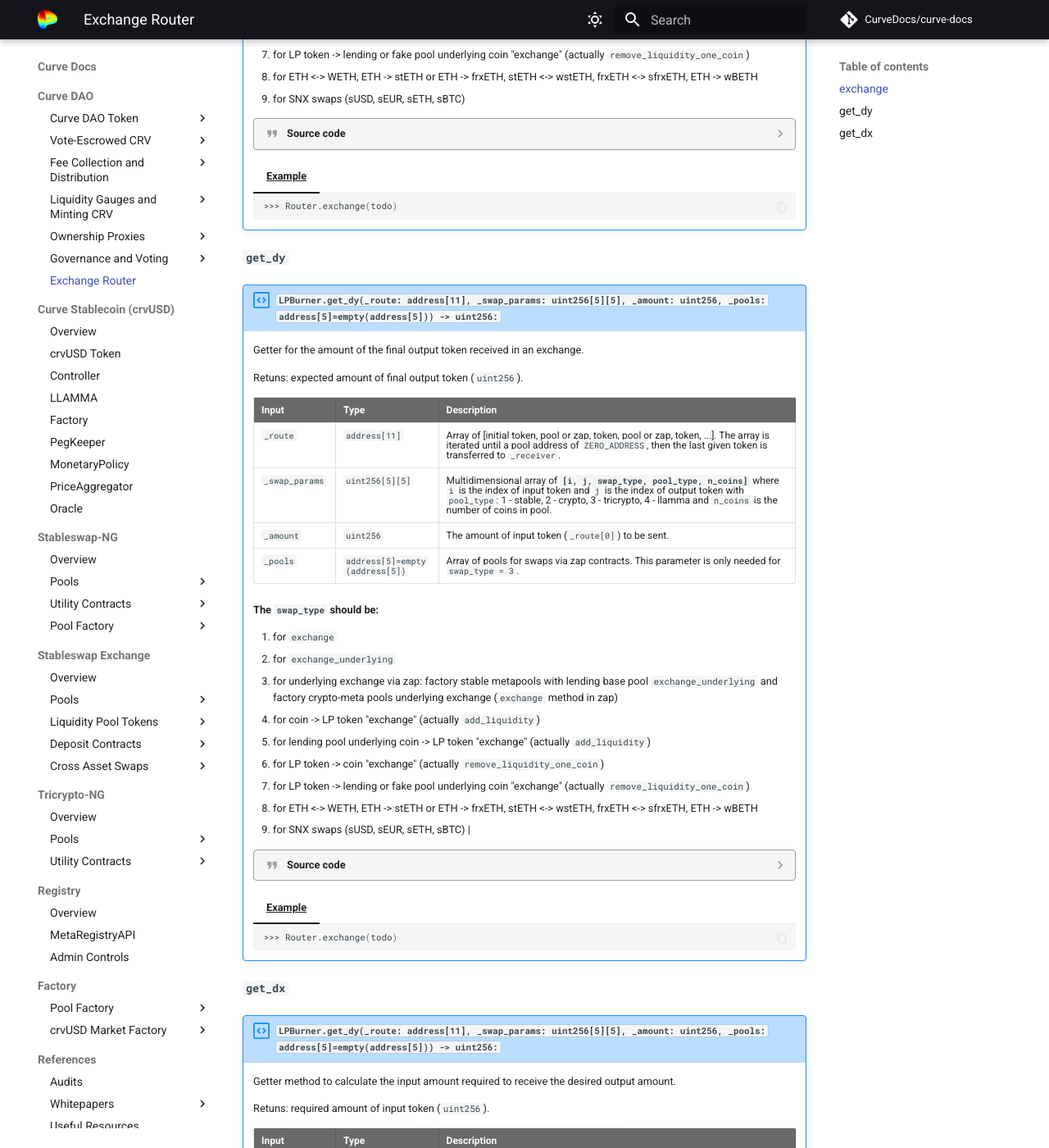
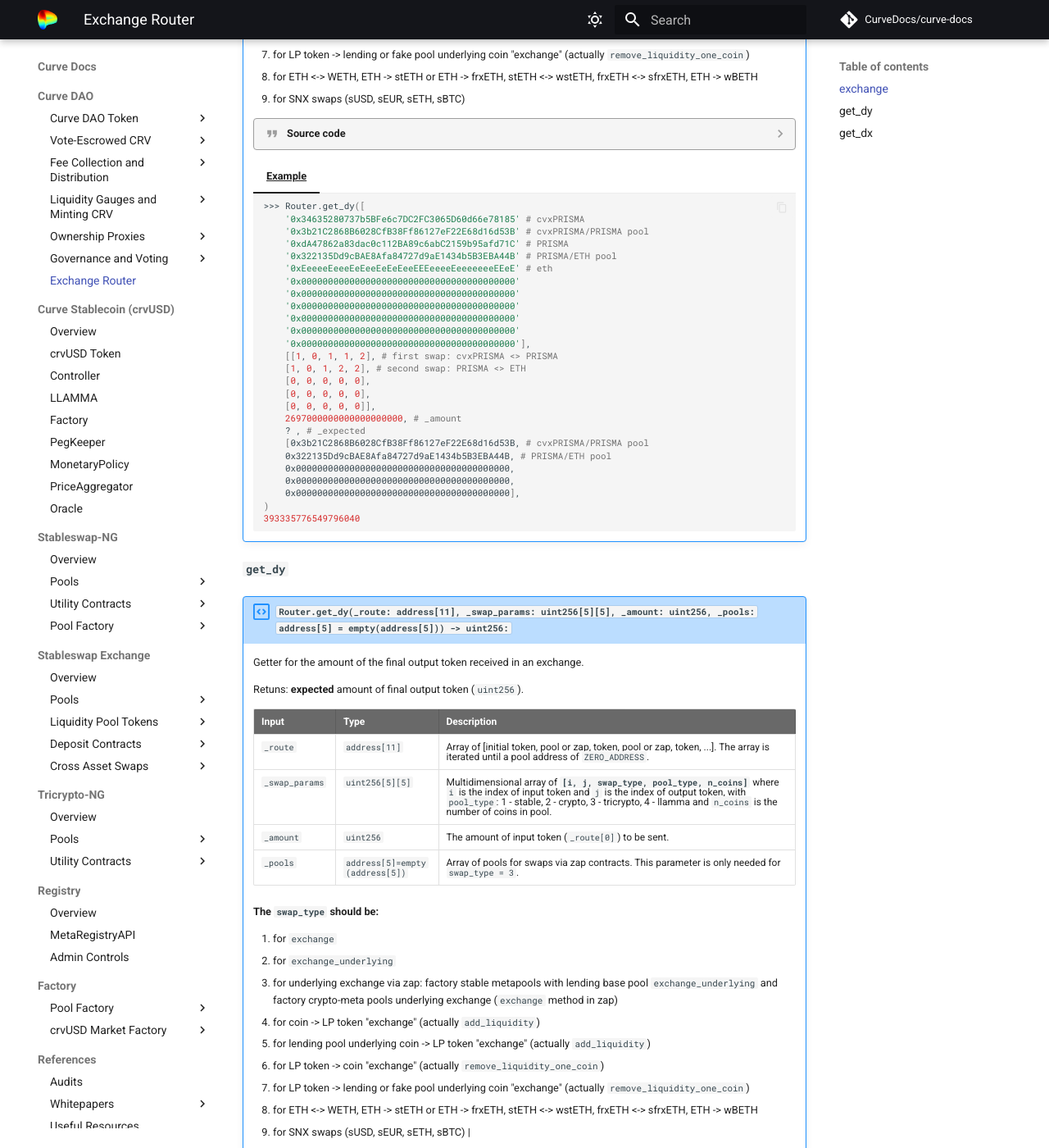
Before and after one commit to CurveDocs/curve-docs, an MkDocs documentation site: the page built from docs/curve_dao/router/router.md, in a window 1280 px wide and 1400 px high, scrolled down 1235 px. Shown: the whole window at 82% size. Built offline with MkDocs 1.6.1 and Material for MkDocs 9.7.7, drawn with Linux system fonts in a browser that asks for light colours; comment, search, counter and statistics services are not loaded; some of the changed text lies outside the part shown.

Commit message:
add examples

````diff
--- a/docs/curve_dao/router/router.md
+++ b/docs/curve_dao/router/router.md
@@ -143,7 +143,7 @@
     | Input      | Type   | Description |
     | ----------- | -------| ----|
     | `_route` |  `address[11]` | Array of [initial token, pool or zap, token, pool or zap, token, ...]. The array is iterated until a pool address of `ZERO_ADDRESS`, then the last given token is transferred to `_receiver` |
-    | `_swap_params` |  `uint256[5][5]` | Multidimensional array of **`[i, j, swap_type, pool_type, n_coins]`** where `i` is the index of input token and `j` is the index of output token with `pool_type`: 1 - stable, 2 - crypto, 3 - tricrypto, 4 - llamma and `n_coins` is the number of coins in pool.  |
+    | `_swap_params` |  `uint256[5][5]` | Multidimensional array of **`[i, j, swap_type, pool_type, n_coins]`** where `i` is the index of input token and `j` is the index of output token, with `pool_type`: 1 - stable, 2 - crypto, 3 - tricrypto, 4 - llamma and `n_coins` is the number of coins in pool.  |
     | `_amount` |  `uint256` | The amount of input token (`_route[0]`) to be sent. |
     | `_expected` |  `uint256` | The minimum amount received after the final swap. |
     | `_pools` |  `address[5]` | Array of pools for swaps via zap contracts. This parameter is only needed for `swap_type = 3`. |
@@ -360,21 +360,46 @@
 
     === "Example"
         ```shell
-        >>> Router.exchange(todo)
+        >>> Router.get_dy([
+            '0x34635280737b5BFe6c7DC2FC3065D60d66e78185' # cvxPRISMA
+            '0x3b21C2868B6028CfB38Ff86127eF22E68d16d53B' # cvxPRISMA/PRISMA pool
+            '0xdA47862a83dac0c112BA89c6abC2159b95afd71C' # PRISMA
+            '0x322135Dd9cBAE8Afa84727d9aE1434b5B3EBA44B' # PRISMA/ETH pool
+            '0xEeeeeEeeeEeEeeEeEeEeeEEEeeeeEeeeeeeeEEeE' # eth
+            '0x0000000000000000000000000000000000000000'
+            '0x0000000000000000000000000000000000000000'
+            '0x0000000000000000000000000000000000000000'
+            '0x0000000000000000000000000000000000000000'
+            '0x0000000000000000000000000000000000000000'
+            '0x0000000000000000000000000000000000000000'],
+            [[1, 0, 1, 1, 2], # first swap: cvxPRISMA <> PRISMA
+            [1, 0, 1, 2, 2], # second swap: PRISMA <> ETH
+            [0, 0, 0, 0, 0],
+            [0, 0, 0, 0, 0],
+            [0, 0, 0, 0, 0]],
+            2697000000000000000000, # _amount
+            ? , # _expected
+            [0x3b21C2868B6028CfB38Ff86127eF22E68d16d53B, # cvxPRISMA/PRISMA pool
+            0x322135Dd9cBAE8Afa84727d9aE1434b5B3EBA44B, # PRISMA/ETH pool
+            0x0000000000000000000000000000000000000000,
+            0x0000000000000000000000000000000000000000,
+            0x0000000000000000000000000000000000000000],
+        )
+        393335776549796040
         ```
 
 
 ### `get_dy`
-!!! description "`LPBurner.get_dy(_route: address[11], _swap_params: uint256[5][5], _amount: uint256, _pools: address[5]=empty(address[5])) -> uint256:`"
+!!! description "`Router.get_dy(_route: address[11], _swap_params: uint256[5][5], _amount: uint256, _pools: address[5] = empty(address[5])) -> uint256:`"
 
     Getter for the amount of the final output token received in an exchange.
 
-    Retuns: expected amount of final output token (`uint256`).
+    Retuns: **expected** amount of final output token (`uint256`).
 
     | Input      | Type   | Description |
     | ----------- | -------| ----|
-    | `_route` |  `address[11]` | Array of [initial token, pool or zap, token, pool or zap, token, ...]. The array is iterated until a pool address of `ZERO_ADDRESS`, then the last given token is transferred to `_receiver`. |
-    | `_swap_params` |  `uint256[5][5]` | Multidimensional array of **`[i, j, swap_type, pool_type, n_coins]`** where `i` is the index of input token and `j` is the index of output token with `pool_type`: 1 - stable, 2 - crypto, 3 - tricrypto, 4 - llamma and `n_coins` is the number of coins in pool. |
+    | `_route` |  `address[11]` | Array of [initial token, pool or zap, token, pool or zap, token, ...]. The array is iterated until a pool address of `ZERO_ADDRESS`. |
+    | `_swap_params` |  `uint256[5][5]` | Multidimensional array of **`[i, j, swap_type, pool_type, n_coins]`** where `i` is the index of input token and `j` is the index of output token, with `pool_type`: 1 - stable, 2 - crypto, 3 - tricrypto, 4 - llamma and `n_coins` is the number of coins in pool. |
     | `_amount` |  `uint256` | The amount of input token (`_route[0]`) to be sent. |
     | `_pools` |  `address[5]=empty(address[5])` | Array of pools for swaps via zap contracts. This parameter is only needed for `swap_type = 3`. |
 
@@ -561,12 +586,36 @@
 
     === "Example"
         ```shell
-        >>> Router.exchange(todo)
+        >>> Router.get_dy(
+            ['0x34635280737b5BFe6c7DC2FC3065D60d66e78185',  # crxPRISMA
+            '0x3b21C2868B6028CfB38Ff86127eF22E68d16d53B',   # cvxPRISMA/PRISMA pool
+            '0xdA47862a83dac0c112BA89c6abC2159b95afd71C',   # PRISMA
+            '0x322135Dd9cBAE8Afa84727d9aE1434b5B3EBA44B',   # PRISMA/ETH pool
+            '0xEeeeeEeeeEeEeeEeEeEeeEEEeeeeEeeeeeeeEEeE',   # ETH
+            '0x0000000000000000000000000000000000000000',
+            '0x0000000000000000000000000000000000000000',
+            '0x0000000000000000000000000000000000000000',
+            '0x0000000000000000000000000000000000000000',
+            '0x0000000000000000000000000000000000000000',
+            '0x0000000000000000000000000000000000000000'],
+            [[1, 0, 1, 1, 2],   # first swap: cvxPRISMA <> PRISMA
+            [1, 0, 1, 2, 2],    # second swap: PRISMA <> ETH
+            [0, 0, 0, 0, 0],
+            [0, 0, 0, 0, 0],
+            [0, 0, 0, 0, 0]],   # **_swap_params**
+            100000000000000000000,  # _amount
+            ['0x3b21C2868B6028CfB38Ff86127eF22E68d16d53B',  # cvxPRISMA/PRISMA pool
+            '0x322135Dd9cBAE8Afa84727d9aE1434b5B3EBA44B',   # PRISMA/ETH pool
+            '0x0000000000000000000000000000000000000000',
+            '0x0000000000000000000000000000000000000000',
+            '0x0000000000000000000000000000000000000000'])
+        )
+        18597416260226417
         ```
 
 
 ### `get_dx`
-!!! description "`LPBurner.get_dy(_route: address[11], _swap_params: uint256[5][5], _amount: uint256, _pools: address[5]=empty(address[5])) -> uint256:`"
+!!! description "`Router.get_dx(_route: address[11], _swap_params: uint256[5][5], _out_amount: uint256, _pools: address[5], _base_pools: address[5]=empty(address[5]), _base_tokens: address[5] = empty(address[5])) -> uint256:`"
 
     Getter method to calculate the input amount required to receive the desired output amount.
 
@@ -574,8 +623,8 @@
 
     | Input      | Type   | Description |
     | ----------- | -------| ----|
-    | `_route` |  `address[11]` | Array of [initial token, pool or zap, token, pool or zap, token, ...]. The array is iterated until a pool address of `ZERO_ADDRESS`, then the last given token is transferred to `_receiver`. |
-    | `_swap_params` |  `uint256[5][5]` | Multidimensional array of **`[i, j, swap_type, pool_type, n_coins]`** where `i` is the index of input token and `j` is the index of output token with `pool_type`: 1 - stable, 2 - crypto, 3 - tricrypto, 4 - llamma and `n_coins` is the number of coins in pool. |
+    | `_route` |  `address[11]` | Array of [initial token, pool or zap, token, pool or zap, token, ...]. The array is iterated until a pool address of `ZERO_ADDRESS`. |
+    | `_swap_params` |  `uint256[5][5]` | Multidimensional array of **`[i, j, swap_type, pool_type, n_coins]`** where `i` is the index of input token and `j` is the index of output token, with `pool_type`: 1 - stable, 2 - crypto, 3 - tricrypto, 4 - llamma and `n_coins` is the number of coins in pool. |
     | `_out_amount` |  `uint256` | The desired amount of output coin to receive. |
     | `_pools` |  `address[5]` | Array of pools. |
     | `_base_pools` |  `address[5]=empty(address[5])` | Array of base pools (for meta pools). |
@@ -769,3 +818,30 @@
 
             return amount
         ```
+
+    === "Example"
+        ```shell
+        >>> Router.get_dx(
+        ['0x34635280737b5BFe6c7DC2FC3065D60d66e78185',  # crxPRISMA
+        '0x3b21C2868B6028CfB38Ff86127eF22E68d16d53B',   # cvxPRISMA/PRISMA pool
+        '0xdA47862a83dac0c112BA89c6abC2159b95afd71C',   # PRISMA
+        '0x322135Dd9cBAE8Afa84727d9aE1434b5B3EBA44B',   # PRISMA/ETH pool
+        '0xEeeeeEeeeEeEeeEeEeEeeEEEeeeeEeeeeeeeEEeE',   # ETH
+        '0x0000000000000000000000000000000000000000',
+        '0x0000000000000000000000000000000000000000',
+        '0x0000000000000000000000000000000000000000',
+        '0x0000000000000000000000000000000000000000',
+        '0x0000000000000000000000000000000000000000',
+        '0x0000000000000000000000000000000000000000'],
+        [[1, 0, 1, 1, 2],   # first swap: cvxPRISMA <> PRISMA
+        [1, 0, 1, 2, 2],    # second swap: PRISMA <> ETH
+        [0, 0, 0, 0, 0],
+        [0, 0, 0, 0, 0],
+        [0, 0, 0, 0, 0]],
+        100000000000000000000,  # _out_amount
+        ['0x3b21C2868B6028CfB38Ff86127eF22E68d16d53B',  # cvxPRISMA/PRISMA pool
+        '0x322135Dd9cBAE8Afa84727d9aE1434b5B3EBA44B',   # PRISMA/ETH pool
+        '0x0000000000000000000000000000000000000000',
+        '0x0000000000000000000000000000000000000000',
+        '0x0000000000000000000000000000000000000000'])
+        ```
````
